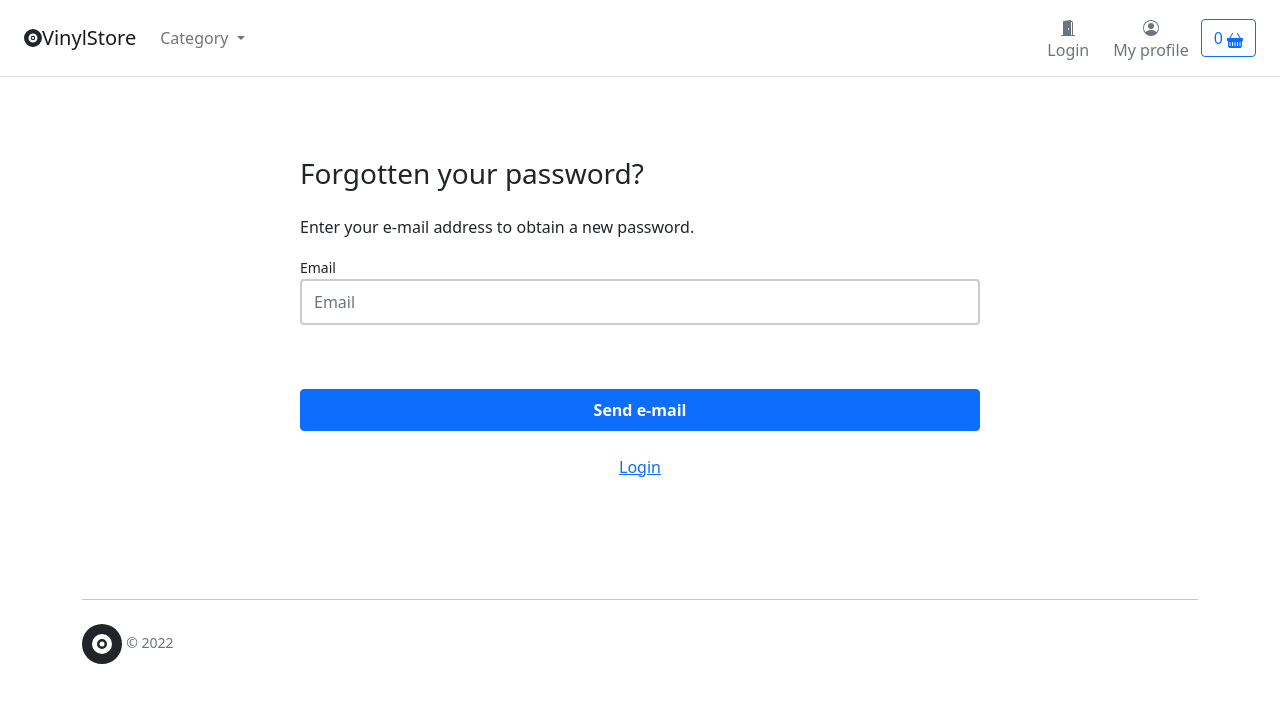
After one commit to exnihiloo/ptu5_store, a Django app: page /account/password_reset/ in a window 1280 px wide. The commit adds this page. Shown: the top 703 px of the page. Run offline with Django 4.2, Linux system fonts and the light colour scheme; data that the repository does not hold is empty; some libraries are stand-ins or nearby versions.

Commit message:
password reset forms and templates

```diff
--- a/account/forms.py
+++ b/account/forms.py
@@ -17,10 +17,30 @@ class UserLoginForm(AuthenticationForm):
     ))
 
 
+class PasswordResetForm(PasswordResetForm):
+    email = forms.EmailField(max_length=255, widget=forms.TextInput(
+        attrs={'class': 'form-control mb-3', 'placeholder': 'Email', 'id': 'form-email'}))
+
+    def clean_email(self):
+        email = self.cleaned_data['email']
+        u_email = models.UserBase.objects.filter(email = email)
+        if not u_email:
+            raise forms.ValidationError(_('Provided email does not exists.'))
+        return email
+
+class PasswordResetConfirmForm(SetPasswordForm):
+    new_password1 = forms.CharField(
+        label = _('New password'), widget = forms.PasswordInput(
+            attrs = {'class': 'form-control mb-3', 'placeholder': _('New Password'), 'id': 'form-newpassword'}))
+    new_password2 = forms.CharField(
+        label = _('Repeat password'), widget = forms.PasswordInput(
+            attrs={'class': 'form-control mb-3', 'placeholder': _('Repeat password'), 'id': 'form-new-password2'}))
+
+
 class UserEditForm(forms.ModelForm):
     email = forms.EmailField(
-        label=_('Account email (can not be changed)'), max_length=200, widget=forms.TextInput(
-            attrs={'class': 'form-control mb-3', 'placeholder': 'email', 'id': 'form-email', 'readonly': 'readonly'})
+        label = _('Account email (can not be changed)'), max_length = 200, widget = forms.TextInput(
+            attrs = {'class': 'form-control mb-3', 'placeholder': 'email', 'id': 'form-email', 'readonly': 'readonly'})
     )
 
     username = forms.CharField(
--- a/account/urls.py
+++ b/account/urls.py
@@ -2,7 +2,7 @@ from django.contrib.auth import views as auth_views
 from django.urls import path
 from django.views.generic import TemplateView
 from . import views
-from .forms import UserLoginForm
+from .forms import UserLoginForm, PasswordResetForm, PasswordResetConfirmForm
 
 
 app_name = 'account'
@@ -21,5 +21,20 @@ urlpatterns = [
     path('profile/delete_profile/', views.delete_profile, name = 'delete_profile'),
     path('profile/delete_confirm/', TemplateView.as_view(template_name="account/user/delete_confirm.html"), name='delete_confirmation'),
 
+    path('password_reset/', auth_views.PasswordResetView.as_view(template_name="account/user/password_reset_form.html",
+                                                                 success_url='password_reset_email_confirm',
+                                                                 email_template_name='account/user/password_reset_email.html',
+                                                                 form_class=PasswordResetForm), name='password_reset'),
+
+    path('password_reset_confirm/<uidb64>/<token>', auth_views.PasswordResetConfirmView.as_view(template_name='account/user/password_reset_confirm.html',
+                                                                                                success_url='/account/password_reset_complete/',
+                                                                                                form_class=PasswordResetConfirmForm), name = 'password_reset_confirm'),
+
+    path('password_reset/password_reset_email_confirm/', TemplateView.as_view(template_name="account/user/reset_status.html"),
+                                                                                name='password_reset_done'),
+
+    path('password_reset_complete/', TemplateView.as_view(template_name="account/user/reset_status.html"),
+                                                            name='password_reset_complete'),
+
 
 ]
--- a/templates/account/registration/login.html
+++ b/templates/account/registration/login.html
@@ -49,6 +49,9 @@
                                 <p class="text-center pb-3">
                                     <a href="{% url "account:register" %}">Create an account</a>
                                 </p>
+                                <p class="text-center pb-3">
+                                    <a href="{% url "account:password_reset" %}">In case you forgot your password click here.</a>
+                                </p>
                             </form>
                             </p>
                         </div>
--- /dev/null
+++ b/templates/account/user/password_reset_form.html
@@ -0,0 +1,53 @@
+{% extends "store/base.html" %}
+{% block title %}Password reset form{% endblock %}
+{% block content %}
+
+{% if request.user.is_authenticated %}
+    <script>
+        window.location.href = '{% url "account:dashboard" %}';
+    </script>
+{% endif %}
+
+<style>
+    .account-form input {
+        border: 2px solid #ccc;
+        height: calc(2em + .75rem + 2px);
+    }
+
+    .account-form input:focus {
+        border-color: #1497ff;
+        box-shadow: inset 0 0px 0px rgba(0, 0, 0, 0.075), 0 0 0px rgba(255, 0, 0, 0.6);
+    }
+</style>
+
+<div class="container-fluid">
+    <div class="row no-gutter">
+        <div class="col-md-12">
+            <div class="login d-flex align-items-center py-5">
+                <div class="container">
+                    <div class="row">
+                        <div class="col-12 col-md-12 mx-auto">
+                            <form class="account-form p-4 rounded col-lg-8 mx-auto" method="post" action="{% url 'account:password_reset' %}">
+                                <p class="h3 mb-4 font-weight-bold">Forgotten your password?</p>
+                                    <p>Enter your e-mail address to obtain a new password.</p>
+                                    {% if form.errors %}
+                                        <div class="alert alert-danger" role="alert">
+                                            Error: Please try again!
+                                        </div>
+                                    {% endif %}
+                                    {% csrf_token %}
+                                    <label class="small font-weight-bold">{{ form.email.label}}</label>
+                                    {{ form.email }}
+                                    <button class="btn btn-primary btn-block py-2 mb-4 mt-5 fw-bold w-100" type="submit"value="Send e-mail">Send e-mail</button>
+                                    <p class="text-center"><a href="{% url "account:login" %}">Login</a></p>
+
+
+                            </form>
+                        </div>
+                    </div>
+                </div>
+            </div>
+        </div>
+    </div>
+</div>
+{% endblock %}
```
Also changed, not shown: templates/account/user/password_reset_confirm.html (added, +71 -0 lines), templates/account/user/password_reset_email.html (added, +14 -0 lines), templates/account/user/reset_status.html (added, +46 -0 lines).
